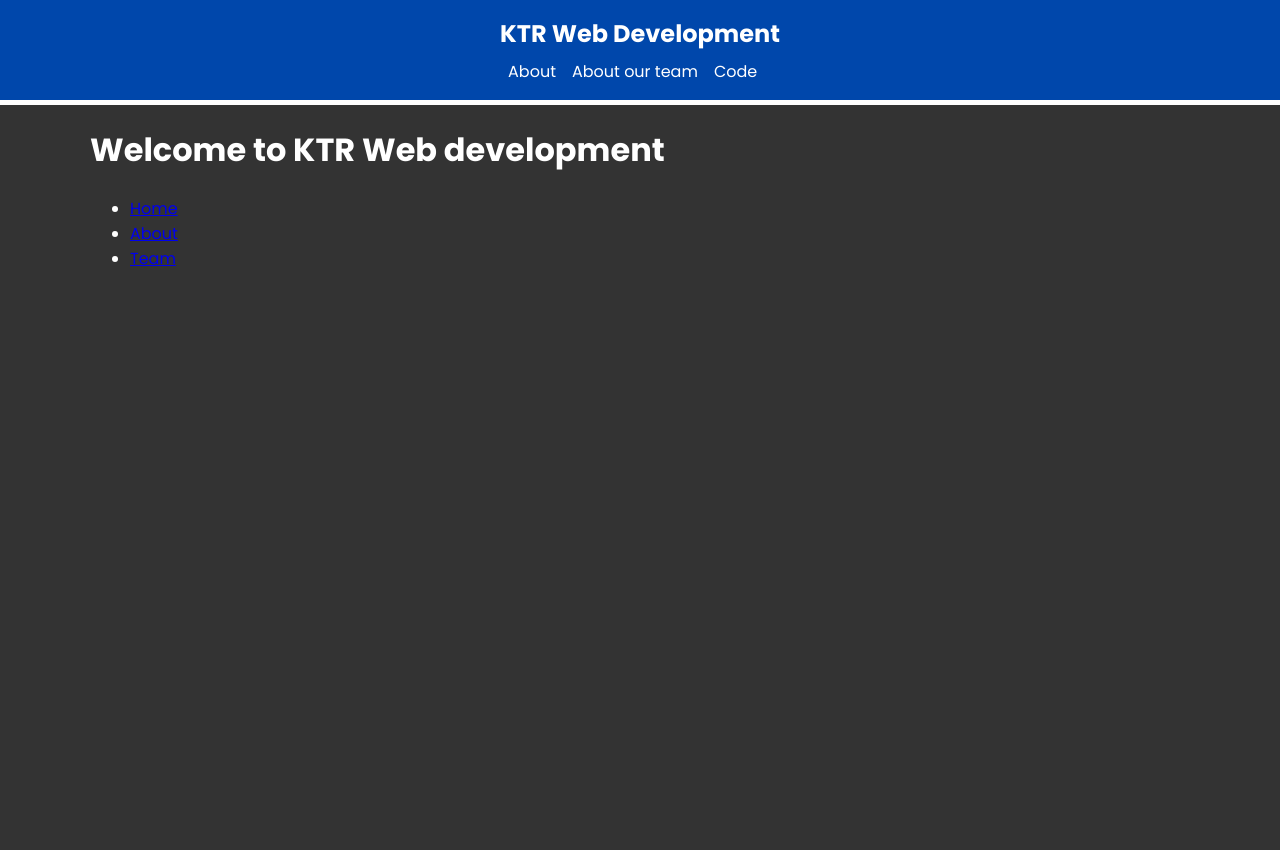
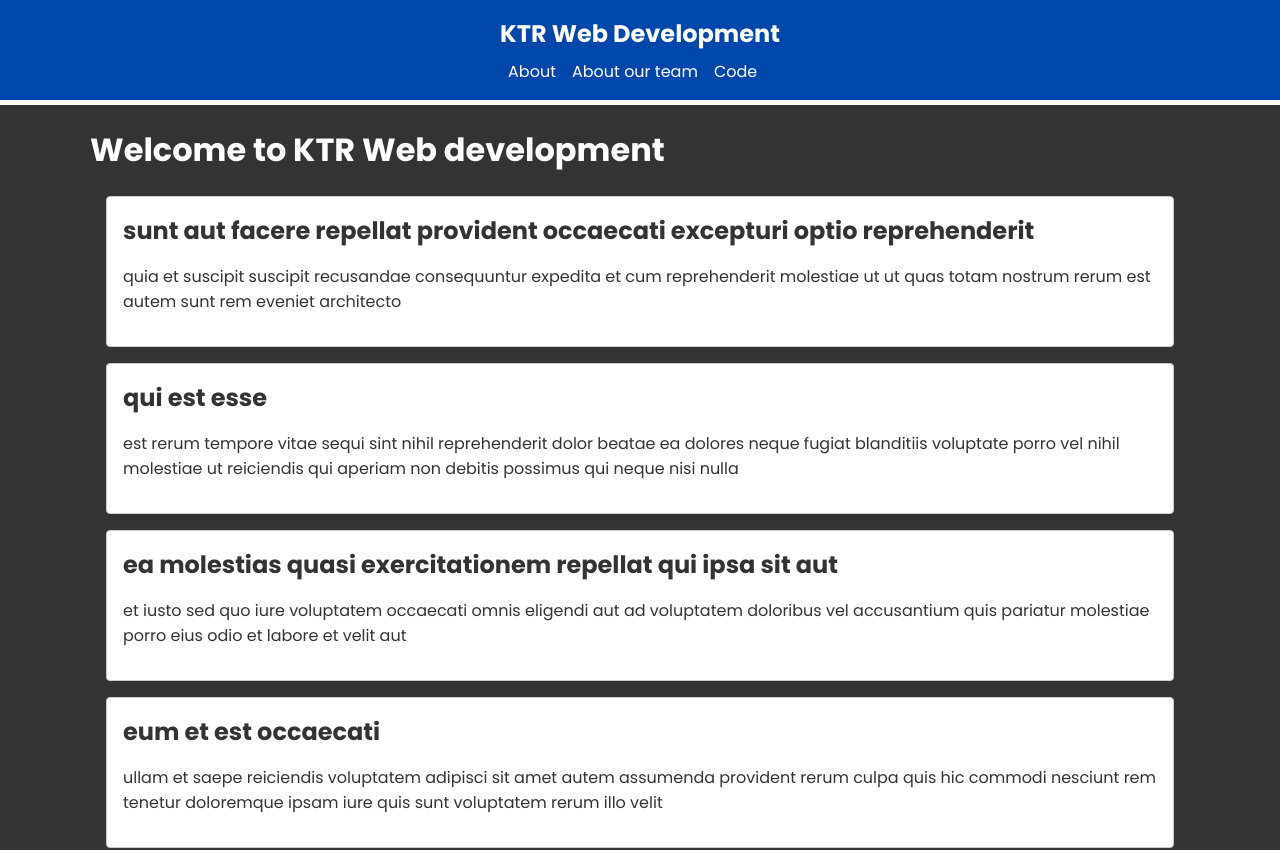
Before and after one commit to quie87/github-repositories-nextjs, a Next.js app: page / in a window 1280 px wide. Shown: the top 850 px of the page. Before the commit the page ends 800 px from the top, so only its background shows below. Built offline with nearby package versions, Linux system fonts and the light colour scheme.

Commit message:
adds server GET/POST routs

```diff
--- /dev/null
+++ b/app/api/posts/data.json
@@ -0,0 +1,32 @@
+[
+    {
+        "userId": 1,
+        "id": 1,
+        "title": "sunt aut facere repellat provident occaecati excepturi optio reprehenderit",
+        "body": "quia et suscipit\nsuscipit recusandae consequuntur expedita et cum\nreprehenderit molestiae ut ut quas totam\nnostrum rerum est autem sunt rem eveniet architecto"
+    },
+    {
+        "userId": 1,
+        "id": 2,
+        "title": "qui est esse",
+        "body": "est rerum tempore vitae\nsequi sint nihil reprehenderit dolor beatae ea dolores neque\nfugiat blanditiis voluptate porro vel nihil molestiae ut reiciendis\nqui aperiam non debitis possimus qui neque nisi nulla"
+    },
+    {
+        "userId": 1,
+        "id": 3,
+        "title": "ea molestias quasi exercitationem repellat qui ipsa sit aut",
+        "body": "et iusto sed quo iure\nvoluptatem occaecati omnis eligendi aut ad\nvoluptatem doloribus vel accusantium quis pariatur\nmolestiae porro eius odio et labore et velit aut"
+    },
+    {
+        "userId": 1,
+        "id": 4,
+        "title": "eum et est occaecati",
+        "body": "ullam et saepe reiciendis voluptatem adipisci\nsit amet autem assumenda provident rerum culpa\nquis hic commodi nesciunt rem tenetur doloremque ipsam iure\nquis sunt voluptatem rerum illo velit"
+    },
+    {
+        "userId": 1,
+        "id": 5,
+        "title": "nesciunt quas odio",
+        "body": "repudiandae veniam quaerat sunt sed\nalias aut fugiat sit autem sed est\nvoluptatem omnis possimus esse voluptatibus quis\nest aut tenetur dolor neque"
+    }
+]
--- /dev/null
+++ b/app/api/posts/route.js
@@ -0,0 +1,21 @@
+import { NextResponse } from "next/server";
+import posts from './data.json'
+
+export async function GET() {
+    return NextResponse.json(posts);
+}
+
+export async function POST(req) {
+    const { userId, id, title, body } = await req.json();
+
+    const newPost = {
+        userId,
+        id,
+        title,
+        body
+    }
+
+    posts.push(newPost);
+
+    return NextResponse.json(posts);
+}
--- /dev/null
+++ b/app/api/posts/search/route.js
@@ -0,0 +1,9 @@
+import { NextResponse } from "next/server";
+import posts from "../data.json";
+
+export async function GET(req) {
+    const { searchParams } = new URL(req.url)
+    const query = searchParams.get('query')
+    const filteredPosts = posts.filter(posts => posts.title.toLowerCase().includes(query.toLowerCase()))
+    return NextResponse.json(filteredPosts);
+}
--- a/app/code/repos/[name]/page.tsx
+++ b/app/code/repos/[name]/page.tsx
@@ -1,7 +1,7 @@
 import { Suspense } from 'react'
 import Link from 'next/link'
 import Repo from '@/app/components/Repo'
-import RepoDirs from '@/app/components/RepoDirs'
+import RepoDirs from '@/app/components/RepoDirectories'
 
 type props = {
     params: {
--- a/app/code/repos/page.tsx
+++ b/app/code/repos/page.tsx
@@ -13,7 +13,7 @@
 async function fetchRepos() {
     const response = await fetch('https://api.github.com/users/quie87/repos');
 
-    await new Promise(resolve => setTimeout(resolve, 1000)); // delay for 1 sec just to display the loading state (spinner)
+    await new Promise(resolve => setTimeout(resolve, 2000)); // delay for 1 sec just to display the loading state (spinner)
 
     return await response.json();
 }
--- /dev/null
+++ b/app/components/Posts.tsx
@@ -0,0 +1,29 @@
+type post = {
+    id: number,
+    title: string,
+    body: string,
+    userId: string,
+}
+
+async function fetchPosts() {
+    const response = await fetch('http://localhost:3000/api/posts');
+
+    return await response.json();
+}
+
+const Posts = async () => {
+    const posts = await fetchPosts();
+
+    return (
+        <div className='posts'>
+            {posts.map((post: post) => (
+                <div key={post.id} className='card'>
+                    <h2>{post?.title}</h2>
+                    <p>{post?.body}</p>
+                </div>
+            ))}
+        </div>
+    )
+}
+
+export default Posts
--- a/app/components/Repo.tsx
+++ b/app/components/Repo.tsx
@@ -1,7 +1,11 @@
 import { FaStar, FaCodeBranch, FaEye } from 'react-icons/fa'
 
 async function fetchRepo(name: string) {
-    const response = await fetch(`https://api.github.com/repos/quie87/${name}`);
+    const response = await fetch(`https://api.github.com/repos/quie87/${name}`, {
+        next: {
+            revalidate: 60 * 60 * 24
+        }
+    });
     return await response.json();
 }
 
--- a/app/globals.css
+++ b/app/globals.css
@@ -227,7 +227,7 @@
   font-size: 0.9rem;
 }
 
-.courses .card h2 {
+.posts .card h2 {
   margin-bottom: 0;
 }
 
--- a/app/page.tsx
+++ b/app/page.tsx
@@ -1,21 +1,11 @@
 import React from 'react'
-import Link from 'next/link'
+import Posts from './components/Posts'
 
 export default function Home() {
   return (
     <div>
       <h1>Welcome to KTR Web development</h1>
-        <ul>
-            <li>
-                <Link href="/home">Home</Link>
-            </li>
-            <li>
-                <Link href="/about">About</Link>
-            </li>
-            <li>
-                <Link href="/about/team">Team</Link>
-            </li>
-        </ul>
+      <Posts />
     </div>
   )
 }
```
Also changed, not shown: app/components/RepoDirectories.tsx (renamed from app/components/RepoDirs.tsx, +5 -3 lines), tsconfig.json (+17 -4 lines).
